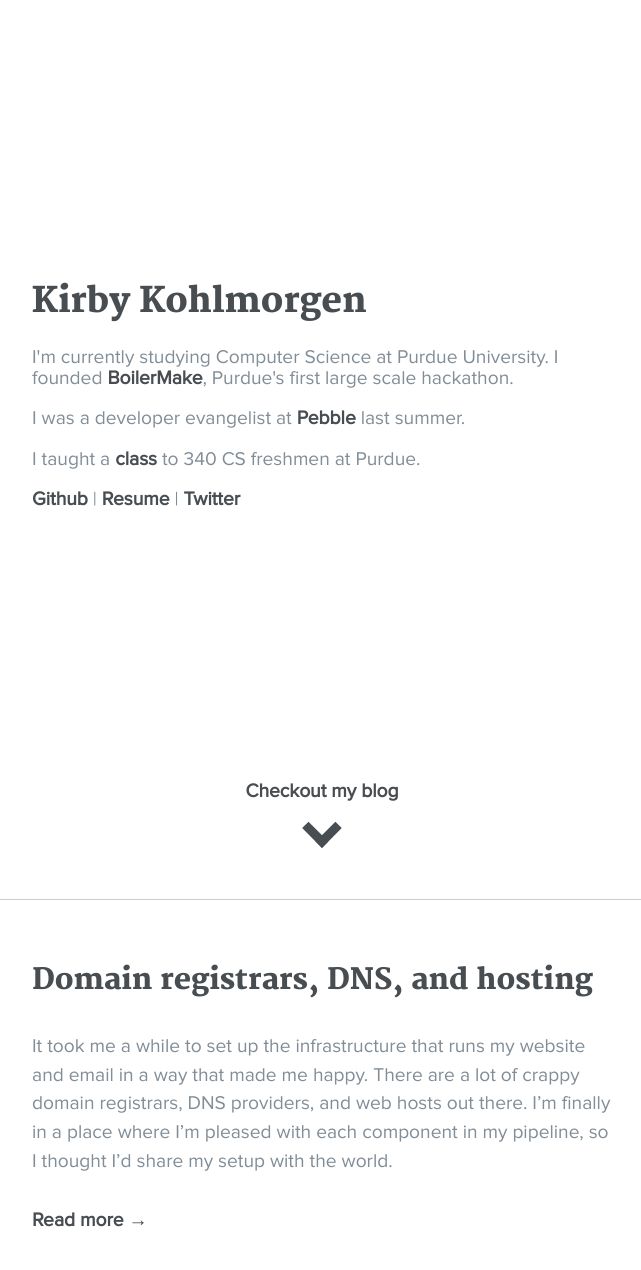
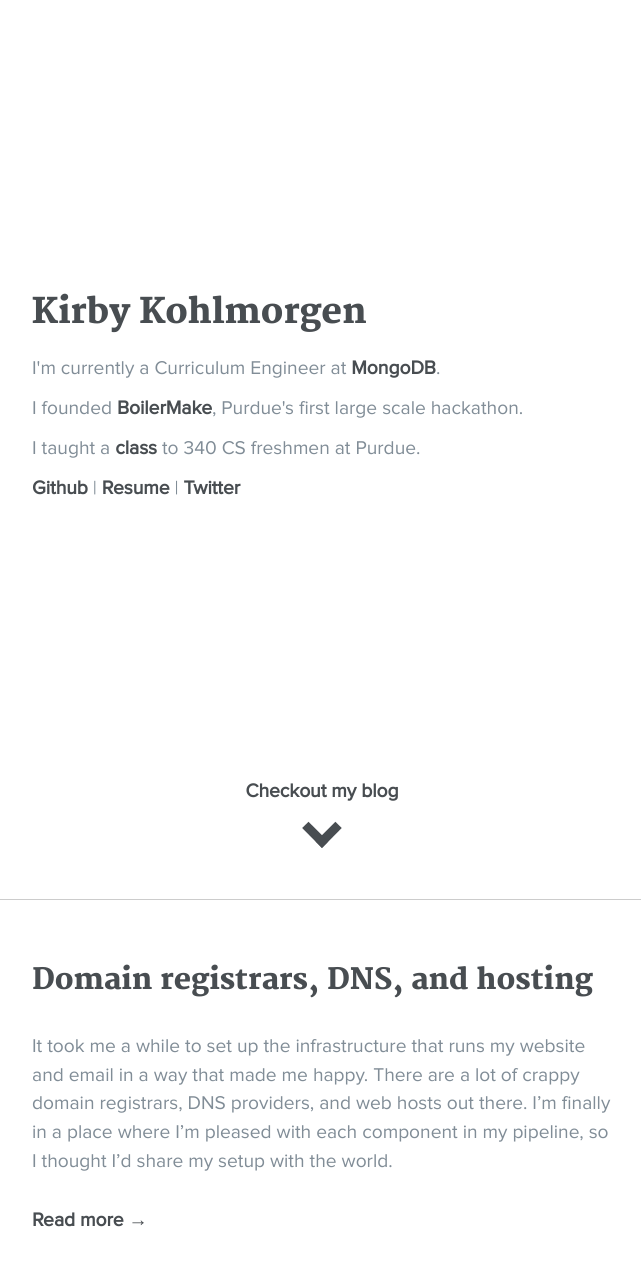
Before and after one commit to kirbyk/kirbyk.github.io, a Jekyll site: the page built from index.html, in a window 1280 px wide. Shown: the whole page, without its empty margins (318-959 px from the left). Built offline with Jekyll 4.4.1, drawn with Linux system fonts in a browser that asks for light colours.

Commit message:
Update homepage with new mongodb job.

```diff
--- a/index.html
+++ b/index.html
@@ -6,8 +6,8 @@
     <header class='home-header'>
       <div class='home-header-content'>
         <h1>Kirby Kohlmorgen</h1>
-        <p>I'm currently studying Computer Science at Purdue University. I founded <a href='http://boilermake.org' target='_blank'>BoilerMake</a>, Purdue's first large scale hackathon.</p>
-        <p>I was a developer evangelist at <a href='http://www.pebble.com' target='_blank'>Pebble</a> last summer.</p>
+        <p>I'm currently a Curriculum Engineer at <a href='https://www.mongodb.com' target='_blank'>MongoDB</a>.</p>
+        <p>I founded <a href='http://boilermake.org' target='_blank'>BoilerMake</a>, Purdue's first large scale hackathon.</p>
         <p>I taught a <a href='https://github.com/PurdueCS190/syllabus' target='_blank'>class</a> to 340 CS freshmen at Purdue.</p>
         <p><a href='https://github.com/kirbyk' target='_blank'>Github</a> | <a href='/resume' target='_blank'>Resume</a> | <a href='https://twitter.com/_kirbyk' target='_blank'>Twitter</a></p>
       </div>
```
